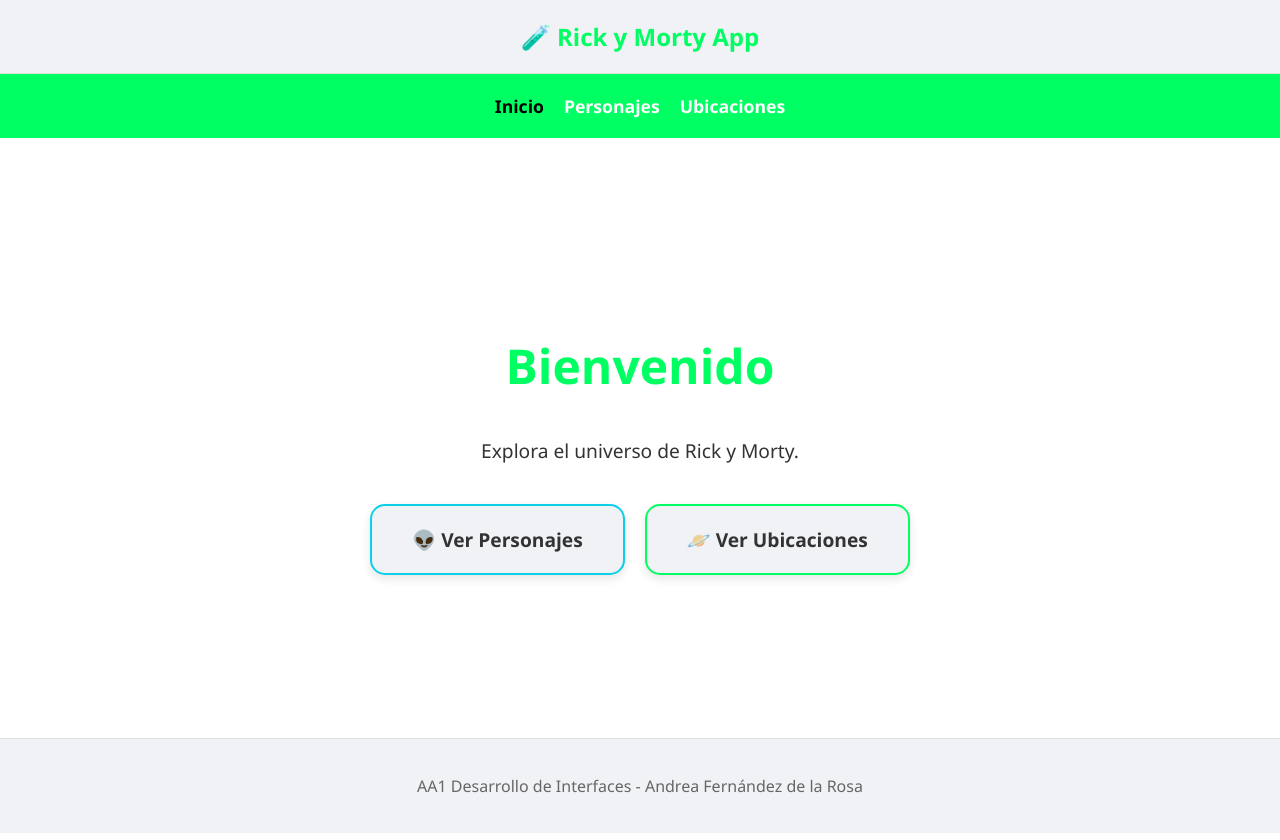
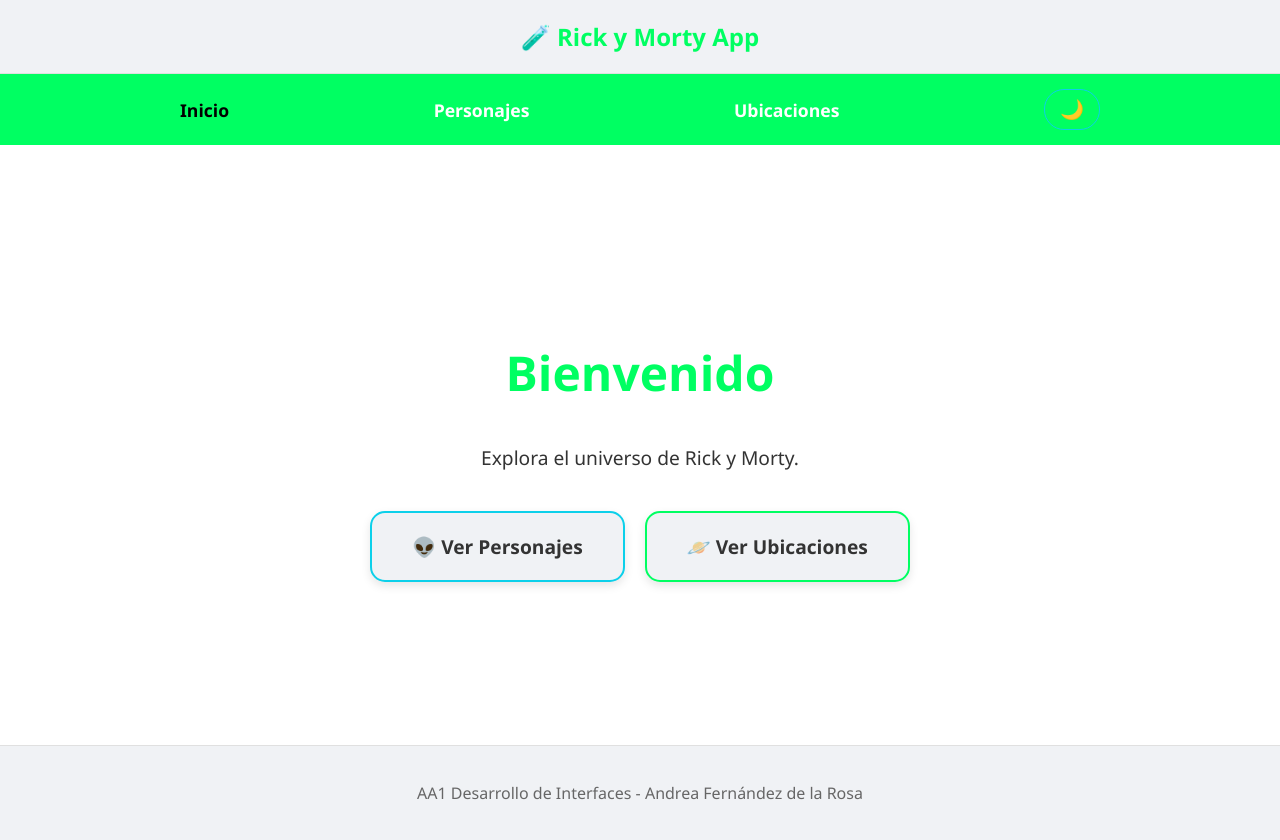
Before and after one commit to Andreeita27/AA1DesarrolloInterfaces, a React (Vite) app in the folder AA1/: page / in a window 1280 px wide. Built offline with nearby package versions, Linux system fonts and the light colour scheme.

Commit message:
Implemento el cambio de tema claro/oscuro y corrijo pequeños errores del nav

```diff
--- a/AA1/src/components/Navigation.tsx
+++ b/AA1/src/components/Navigation.tsx
@@ -1,4 +1,5 @@
 import { NavLink } from "react-router-dom";
+import ThemeToggle from "./ThemeToggle";
 
 export default function Navigation() {
   return (
@@ -7,23 +8,28 @@
         position: "sticky",
         top: 0,
         zIndex: 1000,
-        display: "flex",
-        justifyContent: "center",
-        gap: "20px",
-        padding: "20px",
-        backgroundColor: "#00ff62ff",
-        color: "white",
-        fontSize: "18px",
-        fontWeight: "bold",
+        backgroundColor: "var(--highlight-color)",
+        width: "100%"
       }}
     >
+      <div
+        style={{
+          maxWidth: "1000px",
+          margin: "0 auto",
+          display: "flex",
+          justifyContent: "space-between",
+          alignItems: "center",
+          padding: "15px 40px",
+        }}
+      >
       <NavLink
         to="/"
         style={({ isActive }) => ({
+          display: "flex",
+          fontSize: "1.1rem",
+          fontWeight: "bold",
           color: isActive ? "#000000ff" : "white",
-          textDecoration: "none",
-          fontWeight: "bold",
-          fontSize: "1.1rem"
+          textDecoration: "none"
         })}
       >
         Inicio
@@ -31,10 +37,11 @@
       <NavLink
         to="/characters"
         style={({ isActive }) => ({
+          display: "flex",
+          fontSize: "1.1rem",
+          fontWeight: "bold",
             color: isActive ? "#000000ff" : "white",
             textDecoration: "none",
-            fontWeight: "bold",
-            fontSize: "1.1rem"
         })}
       >
           Personajes
@@ -42,14 +49,17 @@
       <NavLink
         to="/locations"
         style={({ isActive }) => ({
+          display: "flex",
+          fontSize: "1.1rem",
+          fontWeight: "bold",
           color: isActive ? "#000000ff" : "white",
-            textDecoration: "none",
-            fontWeight: "bold",
-            fontSize: "1.1rem"
+            textDecoration: "none"
         })}
       >
         Ubicaciones
       </NavLink>
+      <ThemeToggle />
+    </div>
     </nav>
   );
 }
--- /dev/null
+++ b/AA1/src/components/ThemeToggle.tsx
@@ -0,0 +1,40 @@
+import { useEffect, useState } from "react";
+
+export default function ThemeToggle() {
+    const [isDark, setIsDark] = useState(() => {
+        const saved = localStorage.getItem("theme");
+        return saved === "dark";
+    });
+
+    useEffect(() => {
+        if (isDark) {
+        document.body.classList.add("dark");
+        localStorage.setItem("theme", "dark");
+        } else {
+        document.body.classList.remove("dark");
+        localStorage.setItem("theme", "light");
+        }
+    }, [isDark]);
+
+    return (
+        <button
+        onClick={() => setIsDark(!isDark)}
+        style={{
+            background: "transparent",
+            border: "1px solid var(--accent-color)",
+            color: "var(--text-color)",
+            padding: "8px 15px",
+            borderRadius: "20px",
+            cursor: "pointer",
+            fontSize: "1.2rem",
+            display: "flex",
+            alignItems: "center",
+            gap: "8px",
+            transition: "transform 0.2s"
+        }}
+        title="Cambiar tema"
+        >
+        {isDark ? "☀️" : "🌙"}
+        </button>
+    );
+}
--- a/AA1/src/index.css
+++ b/AA1/src/index.css
@@ -7,12 +7,21 @@
   --border-color: #e0e0e0;
 }
 
+body.dark {
+  --bg-color: #202329;
+  --text-color: #ffffff;
+  --card-bg: #3c3e44;
+  --accent-color: #de00b9;
+  --highlight-color: #a500d7;
+  --border-color: #444444;
+}
+
 body {
   margin: 0;
   font-family: 'Segoe UI', system-ui, sans-serif;
   background-color: var(--bg-color);
   color: var(--text-color);
-  transition: background-color 0.3s, color 0.3s;
+  transition: background-color 0.3s ease, color 0.3s ease, border-color 0.3s ease;
 }
 
 * {
```
